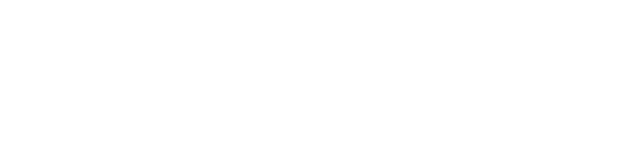
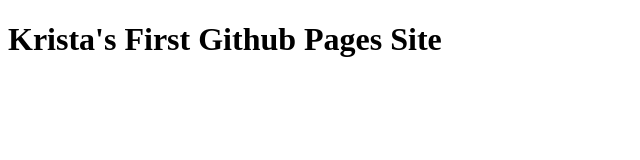
Before and after one commit to KMelissaD4/kmelissad4.github.io, a plain HTML site: page index.html in a window 1280 px wide. Shown: the whole page, without its empty margins (0-640 px from the left). Drawn offline with Linux system fonts and the light colour scheme.

Commit message:
added heading

```diff
--- a/index.html
+++ b/index.html
@@ -4,9 +4,9 @@
     <meta charset="UTF-8">
     <meta name="viewport" content="width=device-width, initial-scale=1.0">
     <meta http-equiv="X-UA-Compatible" content="ie=edge">
-    <title>Document</title>
+    <title>Krista's First GitHub Pages Site</title>
 </head>
 <body>
-
+    <h1>Krista's First Github Pages Site</h1>
 </body>
 </html>
```
